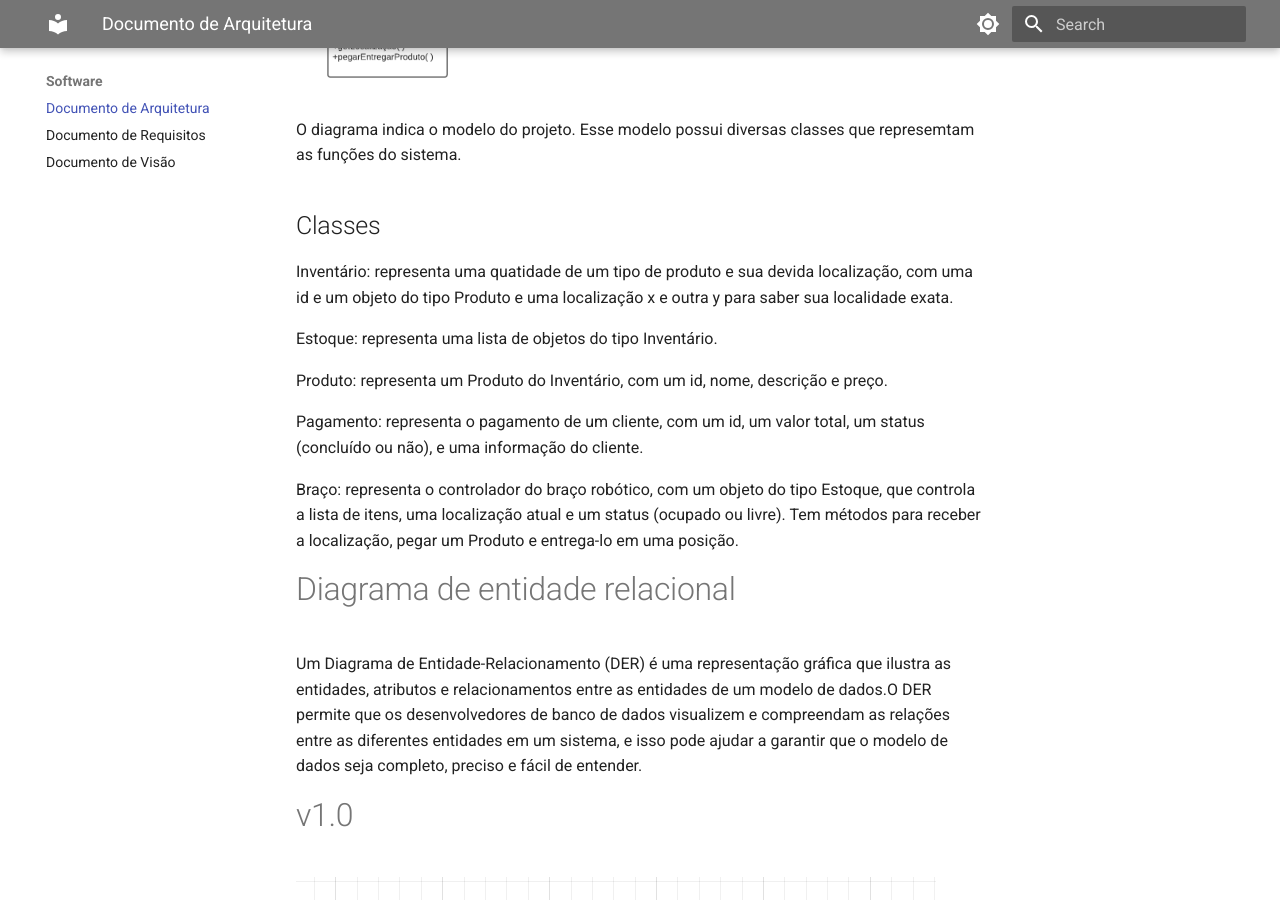
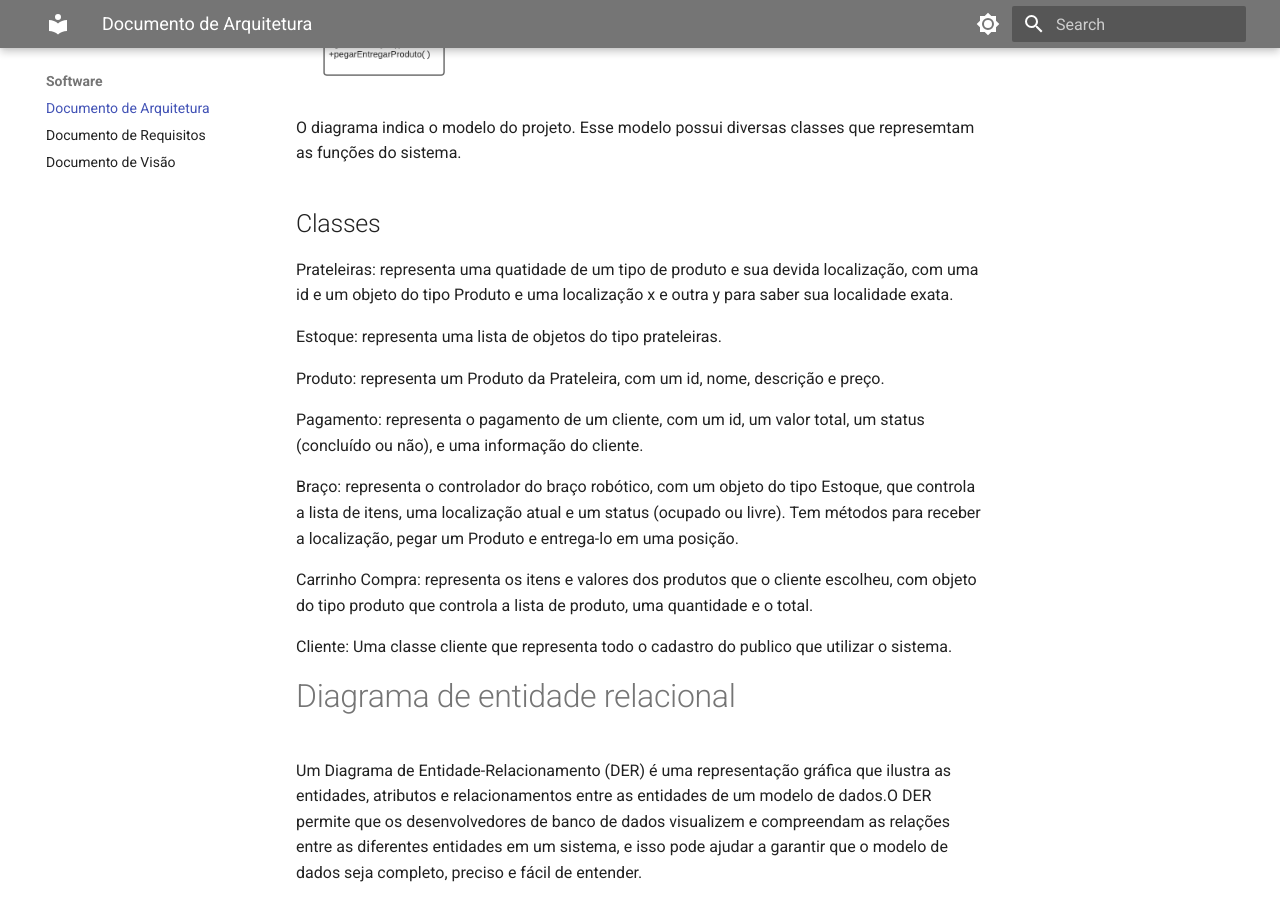
Before and after one commit to UNB-PI2-Grupo3-BracoRobotico/Documentation, an MkDocs documentation site: the page built from docs/documento_arquitetura.md, in a window 1280 px wide and 900 px high, scrolled down 10988 px. Built offline with MkDocs 1.6.1 and Material for MkDocs 9.7.7, drawn with Linux system fonts in a browser that asks for light colours; some of the changed text lies outside the part shown.

Commit message:
Anexo da nova versão do diagarama de classes
Uma nova versão do diagrama de classes após atualizarmos o escopo do projeto.

```diff
--- a/docs/documento_arquitetura.md
+++ b/docs/documento_arquitetura.md
@@ -230,23 +230,27 @@
 
 As classes são representadas como retângulos, com o nome da classe no topo do retângulo. Os atributos são listados abaixo do nome da classe, enquanto os métodos são listados abaixo dos atributos.
 
-## v1.0
+## v2.0
 
-![Diagrama de classes Modelo v1.0](./assets/documento_arquitetura/diagrama_classe_v1.png)
+![Diagrama de classes Modelo v2.0](./assets/documento_arquitetura/diagrama_classe_V2.png)
 
 O diagrama indica o modelo do projeto. Esse modelo possui diversas classes que represemtam as funções do sistema.
 
 ## Classes
 
-Inventário: representa uma quatidade de um tipo de produto e sua devida localização, com uma id e um objeto do tipo Produto e uma localização x e outra y para saber sua localidade exata.
+Prateleiras: representa uma quatidade de um tipo de produto e sua devida localização, com uma id e um objeto do tipo Produto e uma localização x e outra y para saber sua localidade exata.
 
-Estoque: representa uma lista de objetos do tipo Inventário.
+Estoque: representa uma lista de objetos do tipo prateleiras.
 
-Produto: representa um Produto do Inventário, com um id, nome, descrição e preço.
+Produto: representa um Produto da Prateleira, com um id, nome, descrição e preço.
 
 Pagamento: representa o pagamento de um cliente, com um id, um valor total, um status (concluído ou não), e uma informação do cliente.
 
 Braço: representa o controlador do braço robótico, com um objeto do tipo Estoque, que controla a lista de itens, uma localização atual e um status (ocupado ou livre). Tem métodos para receber a localização, pegar um Produto e entrega-lo em uma posição.
+
+Carrinho Compra: representa os itens e valores dos produtos que o cliente escolheu, com objeto do tipo produto que controla a lista de produto, uma quantidade e o total.
+
+Cliente: Uma classe cliente que representa todo o cadastro do publico que utilizar o sistema.
 
 # Diagrama de entidade relacional
 
@@ -340,3 +344,4 @@
 | 1.5    | 28/04/2023 | Adição do diagrama de sequência           | Natanael Filho   |
 | 1.6    | 28/04/2023 | Correção e Revisaão do Documento Geral    | Davi Mateus      |
 | 1.7    | 28/04/2023 | Adição do diagrama de implementação       | Sávio Cunha      |
+| 2.0    | 15/05/2023 | Adição do diagrama de classes V2      | Samuel Macedo      |
```
Also changed, not shown: docs/assets/documento_arquitetura/diagrama_classe_V2.png (added).
